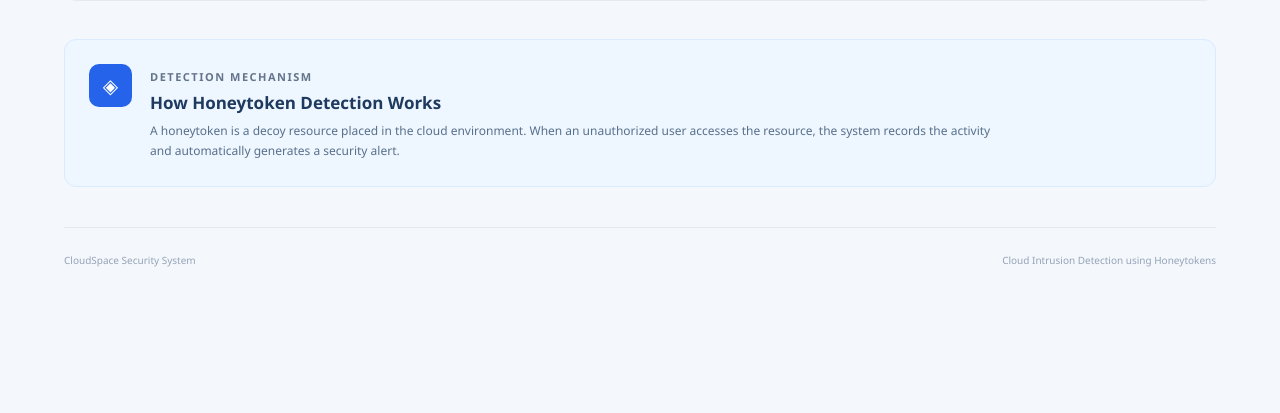
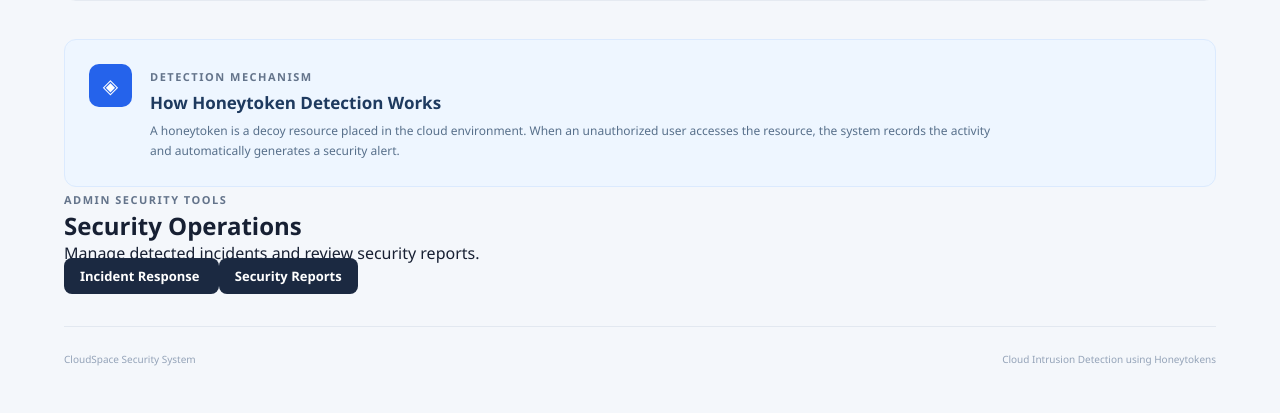
Before and after one commit to harshini8126/Cloud-Intrusion-Detection-Honeytokens, a Flask app: page /admin in a window 1280 px wide. Shown: the part 1495-1908 px from the top of the page. Before the commit the page ends 1762 px from the top, so only its background shows below. Run offline with Flask 3, Linux system fonts and the light colour scheme; a user stored in the database is signed in; data comes from the database, SQL or seed files in the repository; parts of the project's set-up code (start-up, migrations or seed data) failed here and were passed over.

Commit message:
Make incident response and security reports admin-only

```diff
--- a/app.py
+++ b/app.py
@@ -35,7 +35,8 @@
 app.register_blueprint(employee)
 app.register_blueprint(admin)
 app.register_blueprint(security)
-app.register_blueprint(security)
+app.register_blueprint(incidents)
+app.register_blueprint(reports)
 
 
 # Home Page
--- a/templates/admin.html
+++ b/templates/admin.html
@@ -424,7 +424,30 @@
             </div>
 
         </section>
+<!-- ADMIN SECURITY TOOLS -->
+<section class="security-tools">
 
+    <span class="eyebrow">
+        ADMIN SECURITY TOOLS
+    </span>
+
+    <h2>Security Operations</h2>
+
+    <p>
+        Manage detected incidents and review security reports.
+    </p>
+
+    <div>
+        <a href="/incidents" class="logout-btn">
+            Incident Response
+        </a>
+
+        <a href="/security/reports" class="logout-btn">
+            Security Reports
+        </a>
+    </div>
+
+</section>
 
         <!-- FOOTER -->
         <footer>
```
Also changed, not shown: routes/incidents.py (+9 -1 lines), routes/reports.py (+17 -7 lines).
